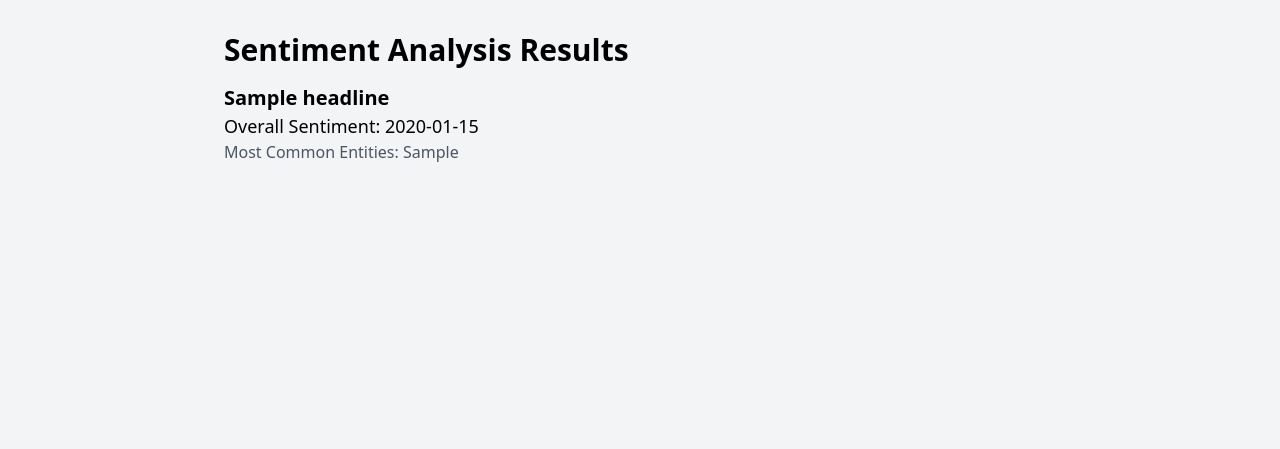
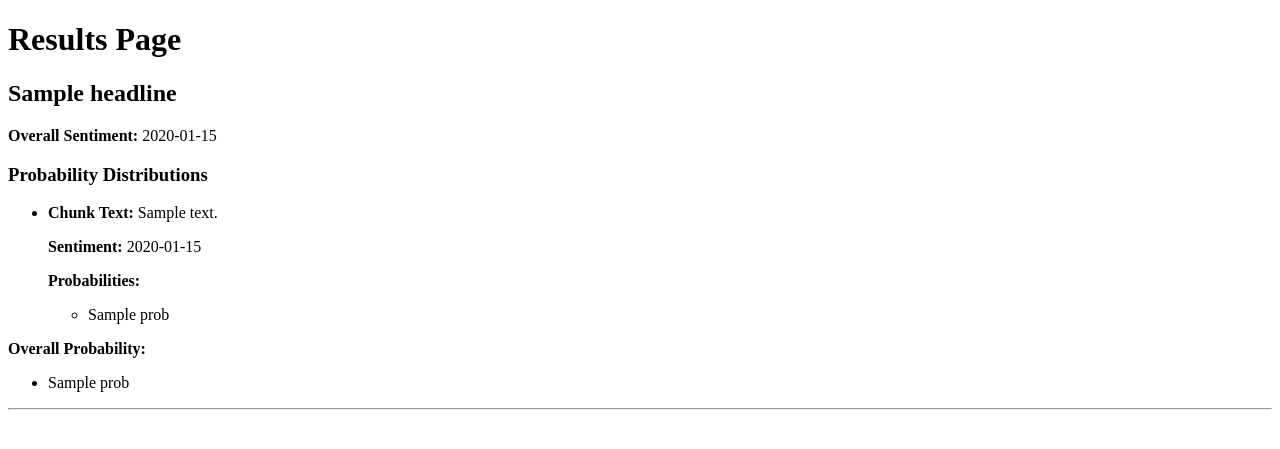
Before and after one commit to rrit5727/sentiment_analysis_project, a Flask app: template templates/results_page.html in a window 1280 px wide. Shown: the top 449 px of the page. Run offline with Flask 3, Linux system fonts and the light colour scheme; the template is opened without the code that fills it: most values are stand-ins (such as "Sample title", 1, 10 or a date in 2020); style sheets or scripts are compiled from the project's sources.

Commit message:
adjust sentiment analysis so probabilities for individual chunks are rendered

```diff
--- a/app.py
+++ b/app.py
@@ -1,6 +1,6 @@
 from flask import Flask, render_template
 from fetch_articles import fetch_articles
-from sentiment_analysis import analyze_sentiment
+from sentiment_analysis import analyze_sentiment, sentiment_labels
 
 app = Flask(__name__)
 
@@ -12,7 +12,7 @@ def index():
 def results():
     articles = fetch_articles()
     results = analyze_sentiment(articles)
-    return render_template('results_page.html', results=results)
+    return render_template('results_page.html', results=results, sentiment_labels=sentiment_labels)
 
 if __name__ == '__main__':
     app.run(debug=True)
--- a/sentiment_analysis.py
+++ b/sentiment_analysis.py
@@ -82,7 +82,7 @@ def analyze_sentiment(articles_list):
             chunk_sentiments.append(predicted_sentiment)
             chunk_probabilities.append(probabilities.tolist())
 
-            # Extract chunk text (for demonstration purposes, not exact text)
+            # Extract chunk text
             chunk_text = tokenizer.decode(input_ids_chunk[0], skip_special_tokens=True)
             chunk_texts.append(chunk_text)
 
@@ -113,10 +113,11 @@ def analyze_sentiment(articles_list):
         result_dict = {
             'headline': headline,
             'overall_sentiment': overall_sentiment_label,
-            'most_common_entities': most_common_entities,
-            # 'num_chunks': len(input_id_chunks),  # Add number of chunks
-            # 'chunk_probabilities': chunk_probabilities,
-            # 'chunk_texts': chunk_texts  # Add chunk texts
+            'chunk_probabilities': chunk_probabilities,
+            'chunk_texts': chunk_texts,
+            'chunk_sentiments': chunk_sentiments,
+            'mean_probabilities': mean_probabilities.tolist(),  # Convert tensor to list for JSON serialization
+            'most_common_entities': most_common_entities
         }
 
         # Append results dictionary to results list
--- a/templates/results_page.html
+++ b/templates/results_page.html
@@ -1,26 +1,44 @@
 <!DOCTYPE html>
 <html lang="en">
-
 <head>
     <meta charset="UTF-8">
     <meta name="viewport" content="width=device-width, initial-scale=1.0">
-    <title>Sentiment Analysis Results</title>
-    <link href="{{ url_for('static', filename='css/tailwind.css') }}" rel="stylesheet">
+    <title>Results Page</title>
 </head>
+<body>
+    <h1>Results Page</h1>
 
-<body class="bg-gray-100">
-    <div class="max-w-4xl mx-auto p-8">
-        <h1 class="text-3xl font-bold mb-4">Sentiment Analysis Results</h1>
+    {% for result in results %}
+    <div>
+        <h2>{{ result.headline }}</h2>
+        <p><strong>Overall Sentiment:</strong> {{ result.overall_sentiment }}</p>
+
+        <h3>Probability Distributions</h3>
+
         <ul>
-            {% for result in results %}
-            <li class="mb-4">
-                <h2 class="text-xl font-semibold">{{ result.headline }}</h2>
-                <p class="text-lg">Overall Sentiment: {{ result.overall_sentiment }}</p>
-                <p class="text-gray-600">Most Common Entities: {{ result.most_common_entities }}</p>
+            {% for chunk_prob in result.chunk_probabilities %}
+            <li>
+                <p><strong>Chunk Text:</strong> {{ result.chunk_texts[loop.index0] }}</p>
+                <p><strong>Sentiment:</strong> {{ sentiment_labels[result.chunk_sentiments[loop.index0]] }}</p>
+                <p><strong>Probabilities:</strong></p>
+                <ul>
+                    {% for prob in chunk_prob %}
+                    <li>{{ prob }}</li>
+                    {% endfor %}
+                </ul>
             </li>
             {% endfor %}
         </ul>
+
+        <p><strong>Overall Probability:</strong></p>
+        <ul>
+            {% for prob in result.mean_probabilities %}
+            <li>{{ prob }}</li>
+            {% endfor %}
+        </ul>
+
+        <hr>
     </div>
+    {% endfor %}
 </body>
-
 </html>
```
